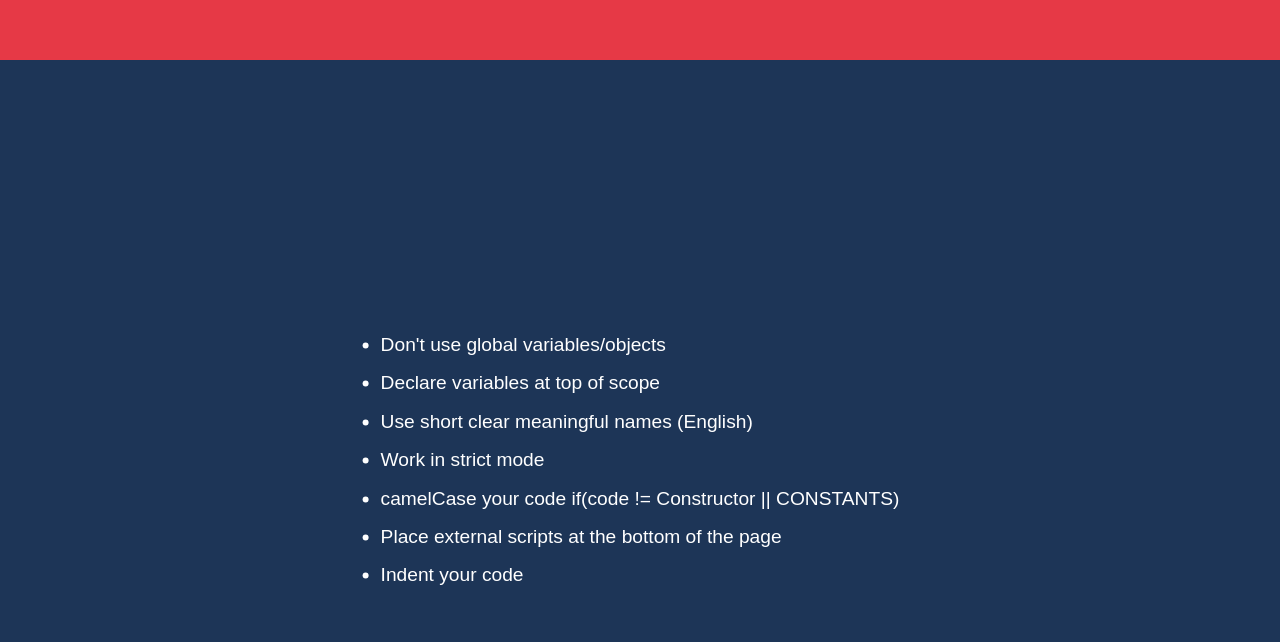
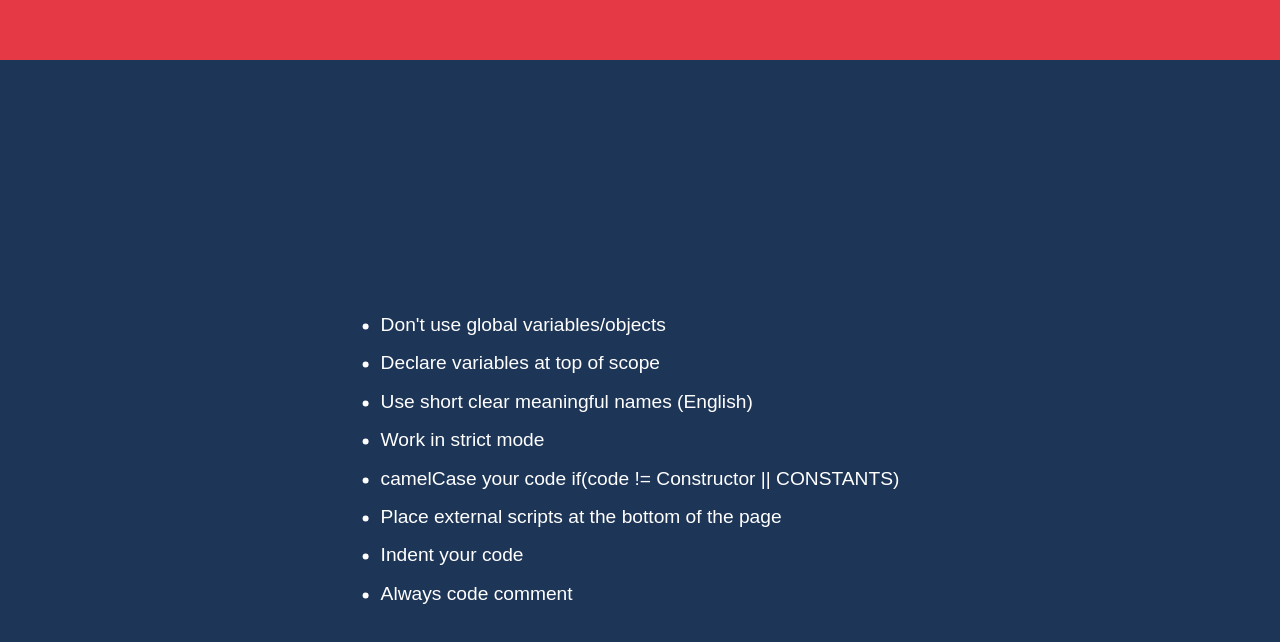
Before and after one commit to yoeripasmans/wafs, a plain HTML site: page app/index.html in a window 1280 px wide. Shown: the part 740-1382 px from the top of the page. Drawn offline with Linux system fonts and the light colour scheme.

Commit message:
Edit readme

```diff
--- a/app/index.html
+++ b/app/index.html
@@ -29,6 +29,7 @@
 			<li>camelCase your code if(code != Constructor || CONSTANTS)</li>
 			<li>Place external scripts at the bottom of the page</li>
 			<li>Indent your code</li>
+			<li>Always code comment</li>
 		</ul>
 	</section>
 
```
Also changed, not shown: README.md.
